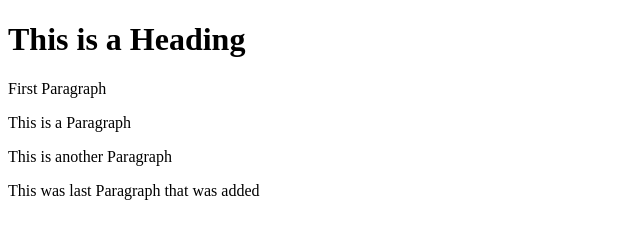
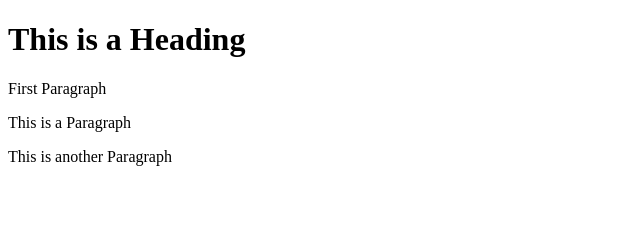
Before and after one commit to tijaabdulrahman/learning-git, a plain HTML site: page index.html in a window 1280 px wide. Shown: the whole page, without its empty margins (0-640 px from the left). Drawn offline with Linux system fonts and the light colour scheme.

Commit message:
Update index.html

```diff
--- a/index.html
+++ b/index.html
@@ -8,6 +8,5 @@
         <p>First Paragraph</p>
         <p>This is a Paragraph</p>
         <p>This is another Paragraph</p>
-        <p>This was last Paragraph that was added</p>
     </body>
 </html>
```
